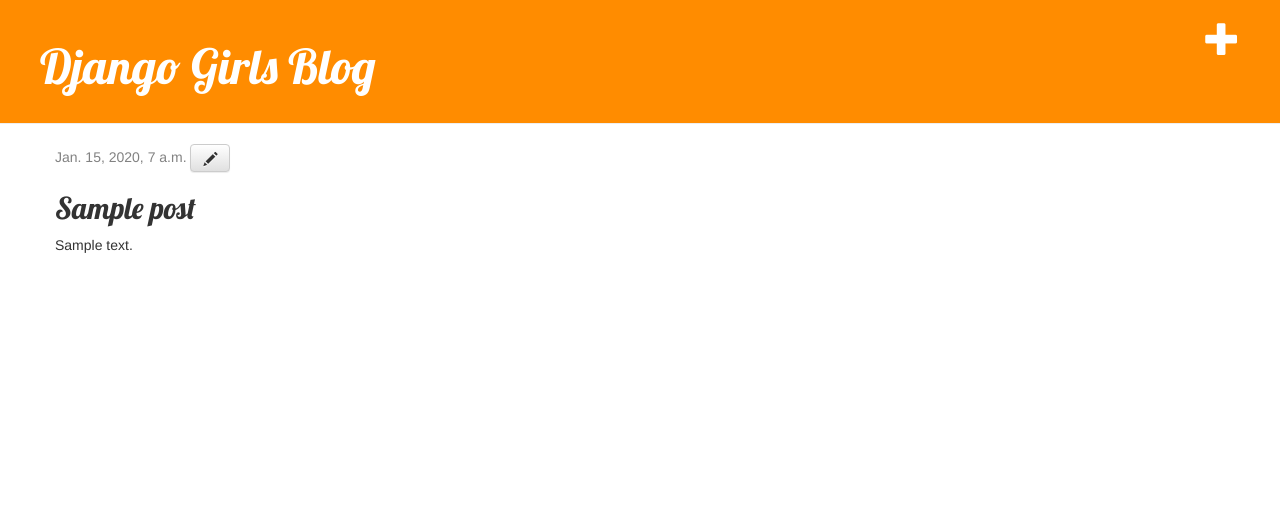
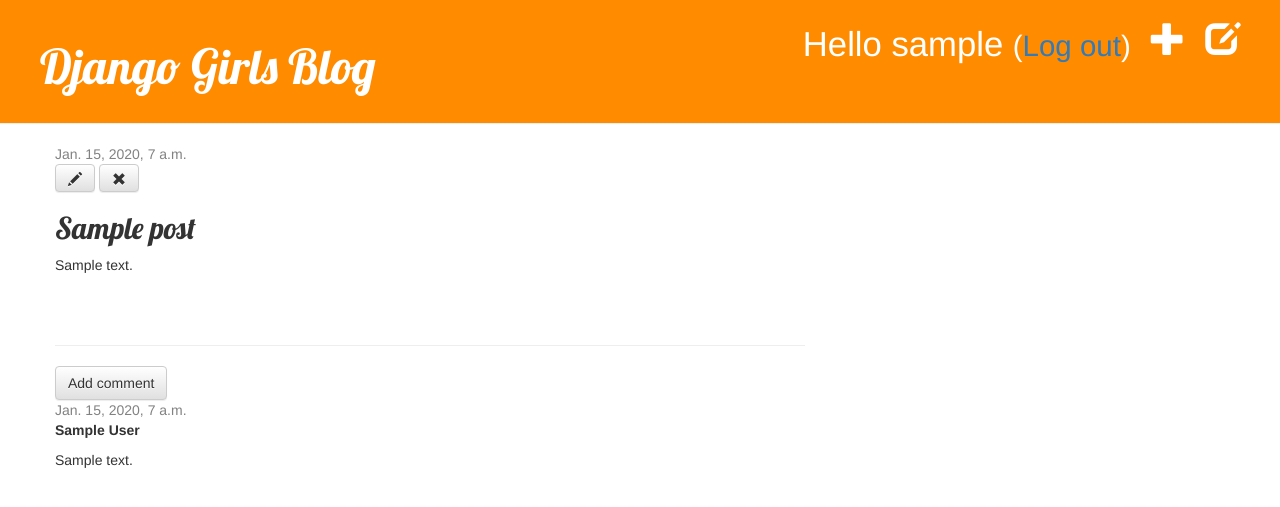
Before and after one commit to EduardoBllc/first-blog, a Django app: page /post/1/ in a window 1280 px wide. Shown: the top 507 px of the page. Run offline with Django 3.2, Linux system fonts and the light colour scheme; a user stored in the database is signed in; tables that the repository leaves empty hold one stand-in row (values such as "Sample post"); some libraries are stand-ins or nearby versions.

Commit message:
Criando comentários e método de login

```diff
--- a/blog/admin.py
+++ b/blog/admin.py
@@ -1,4 +1,5 @@
 from django.contrib import admin
-from .models import Post
+from .models import Post, Comment
 
 admin.site.register(Post)
+admin.site.register(Comment)
--- a/blog/models.py
+++ b/blog/models.py
@@ -15,3 +15,21 @@
 
     def __str__(self):
         return self.title
+
+    def approved_comments(self):
+        return self.comments.filter(approved_comment=True)
+
+
+class Comment(models.Model):
+    post = models.ForeignKey('blog.Post', on_delete=models.CASCADE, related_name='comments')
+    author = models.CharField(max_length=200)
+    text = models.TextField()
+    created_date = models.DateTimeField(default=timezone.now)
+    approved_comment = models.BooleanField(default=False)
+
+    def approve(self):
+        self.approved_comment = True
+        self.save()
+
+    def __str__(self):
+        return self.text
--- a/blog/templates/blog/base.html
+++ b/blog/templates/blog/base.html
@@ -10,7 +10,11 @@
     <body>
       <div class="page-header">
         {% if user.is_authenticated %}
-            <a href="{% url 'post_new' %}" class="top-menu"><span class="glyphicon glyphicon-plus"></span></a>
+          <a href="{% url 'post_draft_list'%}" class="top-menu"><span class="glyphicon glyphicon-edit"></span></a>
+          <a href="{% url 'post_new' %}" class="top-menu"><span class="glyphicon glyphicon-plus"></span></a>
+          <p class="top-menu">Hello {{ user.username }} <small>(<a href="{% url 'logout' %}">Log out</a>)</small></p>
+        {% else %}
+          <a href="{% url 'login' %}" class="top-menu"><span class="glyphicon glyphicon-lock"></span></a>
         {% endif %}
         <h1><a href="/">Django Girls Blog</a></h1>
       </div>
--- a/blog/templates/blog/post_detail.html
+++ b/blog/templates/blog/post_detail.html
@@ -3,14 +3,36 @@
 {% block content %}
     <article class="post">
         {% if post.published_date %}
-            <time class="date">
+            <div class="date">
                 {{ post.published_date }}
-            </time>
+            </div>
+        {% else %}
+            <a class="btn btn-default" href="{% url 'post_publish' pk=post.pk %}">Publish</a>
         {% endif %}
         {% if user.is_authenticated %}
             <a class="btn btn-default" href="{% url 'post_edit' pk=post.pk %}"><span class="glyphicon glyphicon-pencil"></span></a>
+            <a class="btn btn-default" href="{% url 'post_remove' pk=post.pk %}"><span class="glyphicon glyphicon-remove"></span></a>
         {% endif %}
         <h2>{{ post.title }}</h2>
         <p>{{ post.text|linebreaksbr }}</p>
     </article>
+    <hr>
+    <a class="btn btn-default" href="{% url 'add_comment_to_post' pk=post.pk %}">Add comment</a>
+    {% for comment in post.comments.all %}
+        {% if user.is_authenticated or comment.approved_comment %}
+            <div class="comment">
+                 <div class="date">
+                     {{ comment.created_date }}
+                     {% if not comment.approved_comment %}
+                        <a class="btn btn-default" href="{% url 'comment_remove' pk=comment.pk %}"><span class="glyphicon glyphicon-remove"></span></a>
+                        <a class="btn btn-default" href="{% url 'comment_approve' pk=comment.pk %}"><span class="glyphicon glyphicon-ok"></span></a>
+                    {% endif %}
+                </div>
+                <strong>{{ comment.author }}</strong>
+                 <p>{{ comment.text|linebreaks }}</p>
+             </div>
+        {% endif %}
+        {% empty %}
+        <p>No comments here yet :(</p>
+    {% endfor %}
 {% endblock %}
--- a/blog/templates/blog/post_list.html
+++ b/blog/templates/blog/post_list.html
@@ -6,8 +6,9 @@
             <div class="date">
                 <p>published: {{ post.published_date }}</p>
             </div>
-            <h2><a href="{% url 'post_detail' pk=post.pk %}">{{ post.title }}</a></h2>
+            <h2><a href="{% url 'post_detail' pk=post.pk%}">{{ post.title }}</a></h2>
             <p>{{ post.text|linebreaksbr }}</p>
+            <a href="{% url 'post_detail' pk=post.pk %}">Comments: {{ post.approved_comments.count }}</a>
         </div>
     {% endfor %}
 {% endblock %}
--- a/blog/urls.py
+++ b/blog/urls.py
@@ -1,9 +1,16 @@
-from django.urls import path
+from django.urls import path, include
 from . import views
+
 
 urlpatterns = [
     path('', views.post_list, name='post_list'),
     path('post/<int:pk>/', views.post_detail, name='post_detail'),
     path('post/new/', views.post_new, name='post_new'),
     path('post/<int:pk>/edit/', views.post_edit, name='post_edit'),
+    path('drafts/', views.post_draft_list, name='post_draft_list'),
+    path('post/<pk>/publish', views.post_publish, name='post_publish'),
+    path('post/<pk>/remove', views.post_remove, name='post_remove'),
+    path('post/<int:pk>/comment/', views.add_comment_to_post, name='add_comment_to_post'),
+    path('comment/<int:pk>/approve/', views.comment_approve, name='comment_approve'),
+    path('comment/<int:pk>/remove/', views.comment_remove, name='comment_remove'),
 ]
--- a/blog/views.py
+++ b/blog/views.py
@@ -1,7 +1,8 @@
 from django.shortcuts import render, get_object_or_404, redirect
 from django.utils import timezone
-from .models import Post
-from .forms import PostForm
+from .models import Post, Comment
+from .forms import PostForm, CommentForm
+from django.contrib.auth.decorators import login_required
 
 
 def post_list(request):
@@ -14,13 +15,13 @@
     return render(request, 'blog/post_detail.html', {'post': post})
 
 
+@login_required()
 def post_new(request):
     if request.method == "POST":
         form = PostForm(request.POST)
         if form.is_valid():
             post = form.save(commit=False)  # Salva o post sem commita-lo
             post.author = request.user  # Preenche a propriedade author que é obrigatória
-            post.published_date = timezone.now()  # Preenche a propriedade published_date
             post.save()  # Publica o post
             return redirect('post_detail', pk=post.pk)  # Redirecionando direto para o post recém criado
 
@@ -29,6 +30,7 @@
     return render(request, 'blog/post_edit.html', {'form': form})
 
 
+@login_required()
 def post_edit(request, pk):
     post = get_object_or_404(Post, pk=pk)
     if request.method == "POST":
@@ -36,9 +38,55 @@
         if form.is_valid():
             post = form.save(commit=False)
             post.author = request.user
-            post.published_date = timezone.now()
             post.save()
             return redirect('post_detail', pk=post.pk)
     else:
         form = PostForm(instance=post)
     return render(request, 'blog/post_edit.html', {'form': form})
+
+
+@login_required()
+def post_draft_list(request):
+    posts = Post.objects.filter(published_date__isnull=True).order_by('created_date')
+    return render(request, 'blog/post_draft_list.html', {'posts': posts})
+
+
+@login_required()
+def post_publish(request, pk):
+    post = get_object_or_404(Post, pk=pk)
+    post.publish()
+    return redirect('post_detail', pk=pk)
+
+
+@login_required()
+def post_remove(request, pk):
+    post = get_object_or_404(Post, pk=pk)
+    post.delete()
+    return redirect('post_list')
+
+def add_comment_to_post(request, pk):
+    post = get_object_or_404(Post, pk=pk)
+    if request.method == "POST":
+        form = CommentForm(request.POST)
+        if form.is_valid():
+            comment = form.save(commit=False)
+            comment.post = post
+            comment.save()
+            return redirect('post_detail', pk=post.pk)
+    else:
+        form = CommentForm()
+    return render(request, 'blog/add_comment_to_post.html', {'form': form})
+
+
+@login_required
+def comment_approve(request, pk):
+    comment = get_object_or_404(Comment, pk=pk)
+    comment.approve()
+    return redirect('post_detail', pk=comment.post.pk)
+
+
+@login_required
+def comment_remove(request, pk):
+    comment = get_object_or_404(Comment, pk=pk)
+    comment.delete()
+    return redirect('post_detail', pk=comment.post.pk)
--- a/mysite/settings.py
+++ b/mysite/settings.py
@@ -51,6 +51,8 @@
 ]
 
 ROOT_URLCONF = 'mysite.urls'
+
+LOGIN_REDIRECT_URL = '/'
 
 TEMPLATES = [
     {
--- a/mysite/urls.py
+++ b/mysite/urls.py
@@ -15,8 +15,12 @@
 """
 from django.contrib import admin
 from django.urls import path, include
+from django.contrib.auth import views
+
 
 urlpatterns = [
     path('admin/', admin.site.urls),
+    path('accounts/login/', views.LoginView.as_view(), name='login'),
+    path('accounts/logout/', views.LogoutView.as_view(next_page='/'), name='logout'),
     path('', include('blog.urls'))
 ]
```
Also changed, not shown: blog/forms.py (+6 -1 lines), blog/templates/blog/add_comment_to_post.html (added, +9 -0 lines), blog/templates/blog/post_draft_list.html (added, +11 -0 lines), blog/templates/registration/login.html (added, +24 -0 lines), blog/migrations/0002_comment.py (added), blog/migrations/0003_alter_comment_created_date.py (added).
